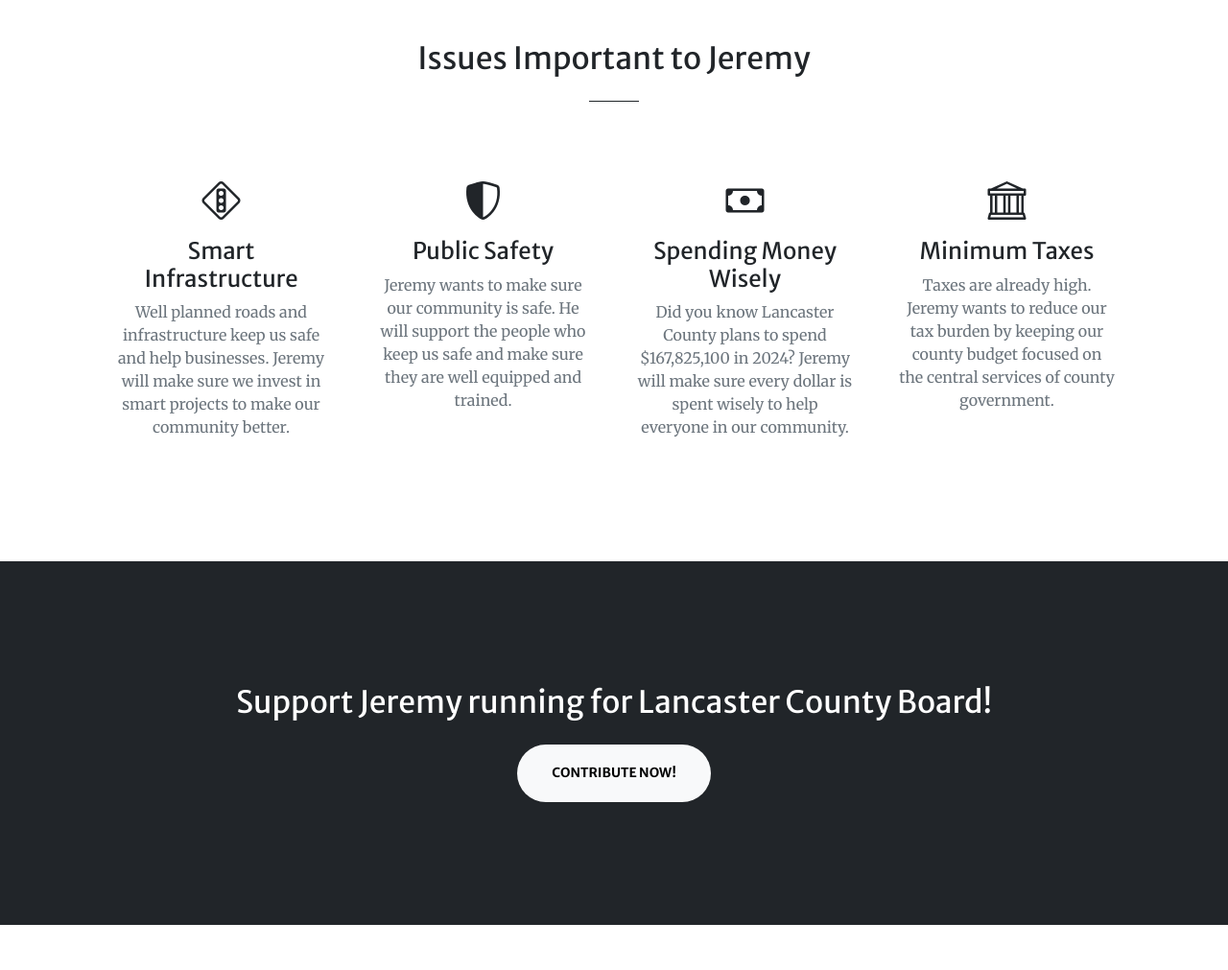
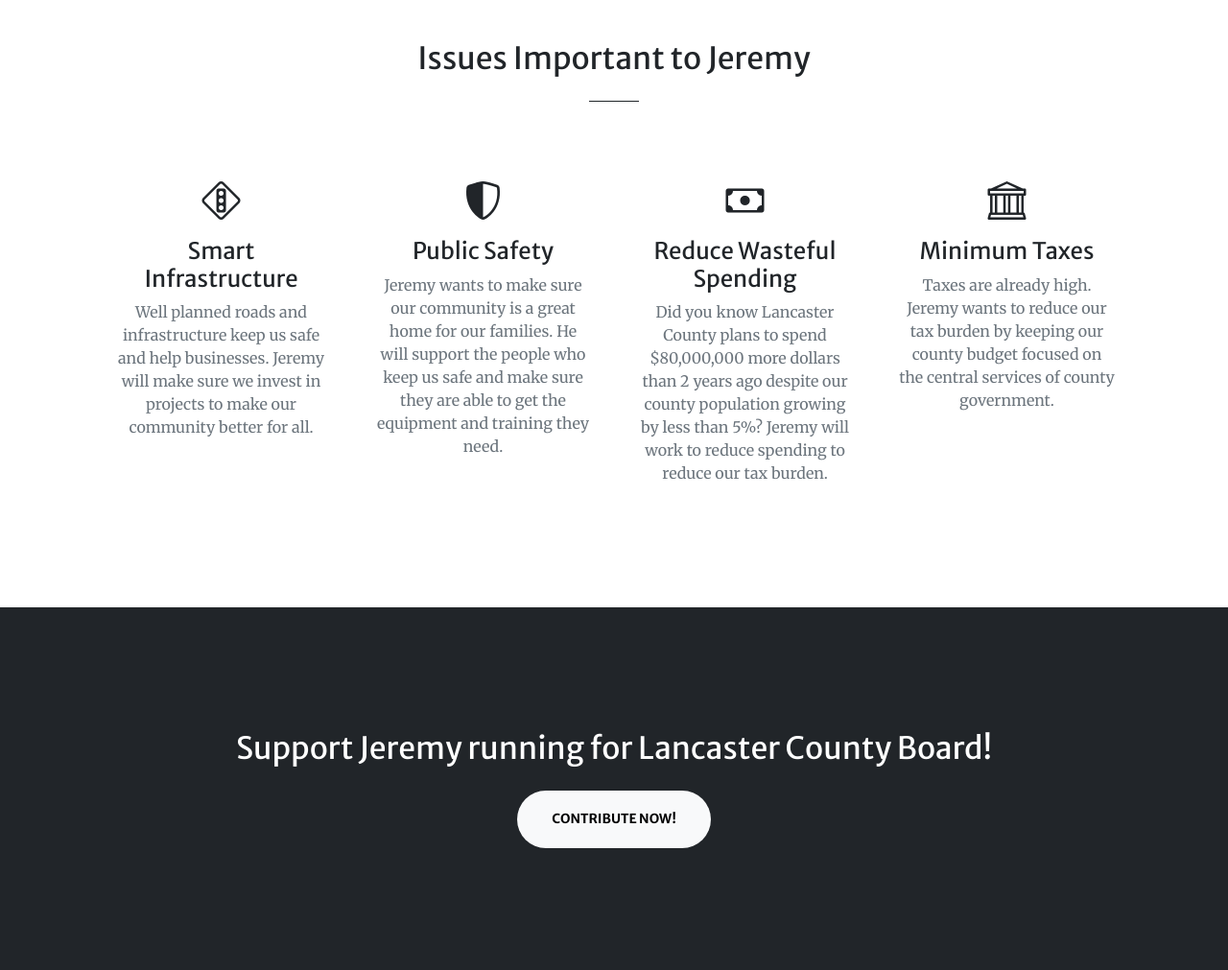
Before and after one commit to arkterra90/district_2, a Django app: page / in a window 1280 px wide. Shown: the part 1831-2842 px from the top of the page at 96% size. Run offline with Django 5.2, Linux system fonts and the light colour scheme; some libraries are stand-ins or nearby versions.

Commit message:
Update index.html

```diff
--- a/district2/website/templates/website/index.html
+++ b/district2/website/templates/website/index.html
@@ -124,7 +124,7 @@
                     <div class="mt-5">
                         <div class="mb-2"><i class="bi-sign-stop-lights fs-1 text-primary"></i></div>
                         <h3 class="h4 mb-2">Smart Infrastructure</h3>
-                        <p class="text-muted mb-0">Well planned roads and infrastructure keep us safe and help businesses. Jeremy will make sure we invest in smart projects to make our community better.</p>
+                        <p class="text-muted mb-0">Well planned roads and infrastructure keep us safe and help businesses. Jeremy will make sure we invest in projects to make our community better for all.</p>
                     </div>
                 </div>
 
@@ -133,7 +133,7 @@
                     <div class="mt-5">
                         <div class="mb-2"><i class="bi-shield-shaded fs-1 text-primary"></i></div>
                         <h3 class="h4 mb-2">Public Safety</h3>
-                        <p class="text-muted mb-0">Jeremy wants to make sure our community is safe. He will support the people who keep us safe and make sure they are well equipped and trained.</p>
+                        <p class="text-muted mb-0">Jeremy wants to make sure our community is a great home for our families. He will support the people who keep us safe and make sure they are able to get the equipment and training they need.</p>
                     </div>
                 </div>
 
@@ -141,8 +141,8 @@
                 <div class="col-lg-3 col-md-6 text-center">
                     <div class="mt-5">
                         <div class="mb-2"><i class="bi-cash fs-1 text-primary"></i></div>
-                        <h3 class="h4 mb-2">Spending Money Wisely</h3>
-                        <p class="text-muted mb-0">Did you know Lancaster County plans to spend $167,825,100 in 2024? Jeremy will make sure every dollar is spent wisely to help everyone in our community.</p>
+                        <h3 class="h4 mb-2">Reduce Wasteful Spending</h3>
+                        <p class="text-muted mb-0">Did you know Lancaster County plans to spend $80,000,000 more dollars than 2 years ago despite our county population growing by less than 5%? Jeremy will work to reduce spending to reduce our tax burden.</p>
                     </div>
                 </div>
 
```
